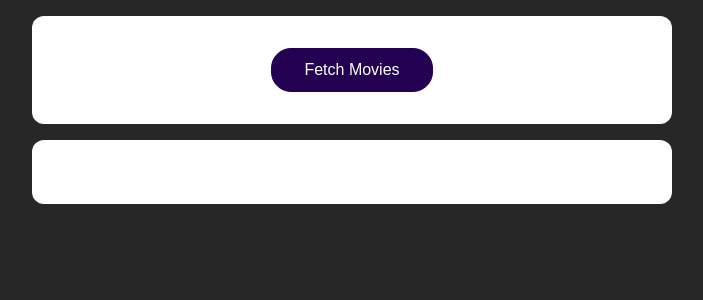
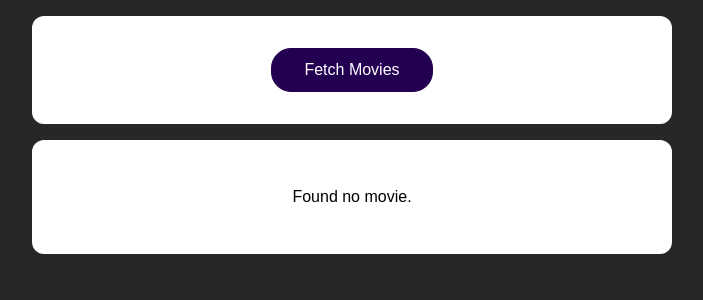
Before and after one commit to ChocoMilkTea/react-http-request-udemy, a React (Create React App) app: page / in a window 1280 px wide. Shown: the top 300 px of the page, without its empty margins (288-991 px from the left). Built offline with nearby package versions, Linux system fonts and the light colour scheme.

Commit message:
handling load and data management

```diff
--- a/src/App.js
+++ b/src/App.js
@@ -5,8 +5,10 @@
 
 function App() {
   const [movies, setMovies] = useState([]);
+  const [isLoading, setIsLoading] = useState(false);
 
   async function fetchMoviesHandler() {
+    setIsLoading(true);
     const response = await fetch('https://swapi.dev/api/films/');
     const data = await response.json();
 
@@ -19,7 +21,7 @@
       };
     });
     setMovies(transformedMovies);
-
+    setIsLoading(false);
   }
 
   return (
@@ -28,7 +30,9 @@
         <button onClick={fetchMoviesHandler}>Fetch Movies</button>
       </section>
       <section>
-        <MoviesList movies={movies} />
+        {isLoading && <p>Loading...</p>}
+        {!isLoading && movies.length === 0 && <p>Found no movie.</p>}
+        {!isLoading && movies.length > 0 && <MoviesList movies={movies} />}
       </section>
     </React.Fragment>
   );
```
